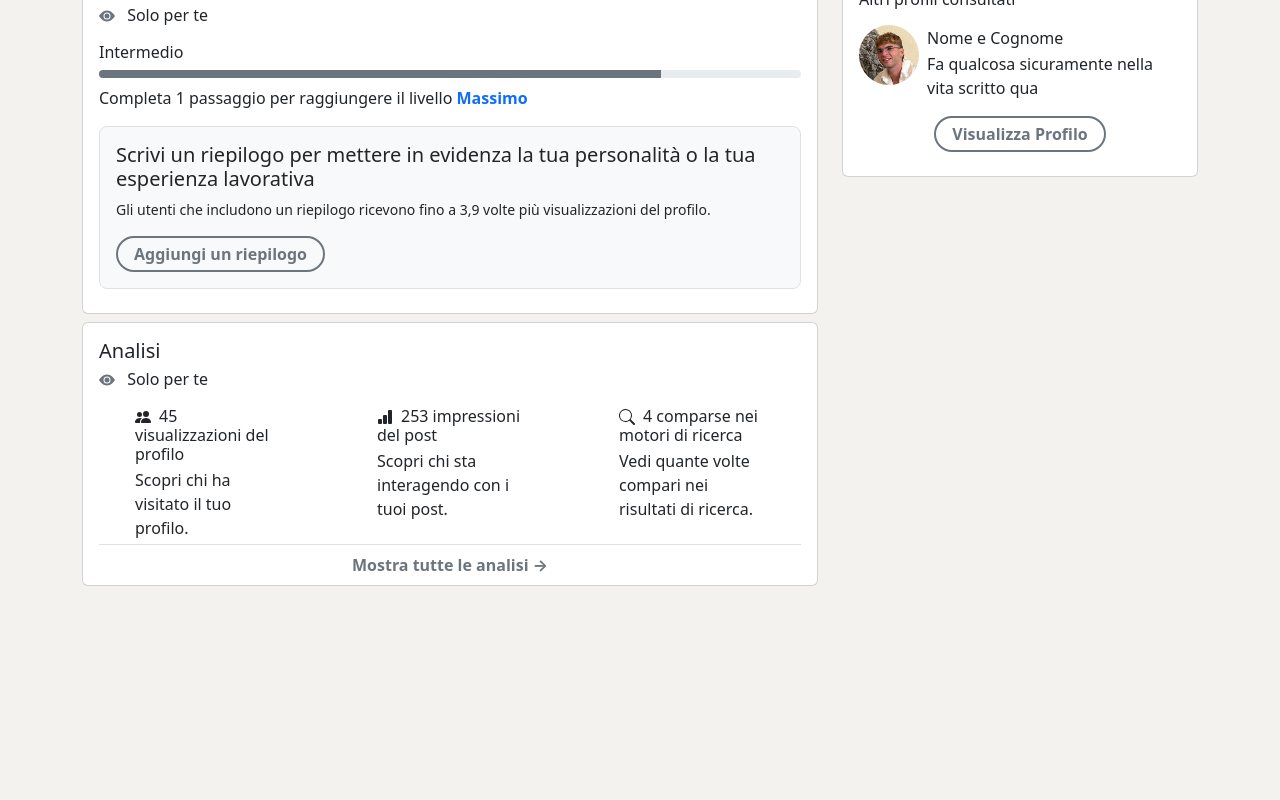
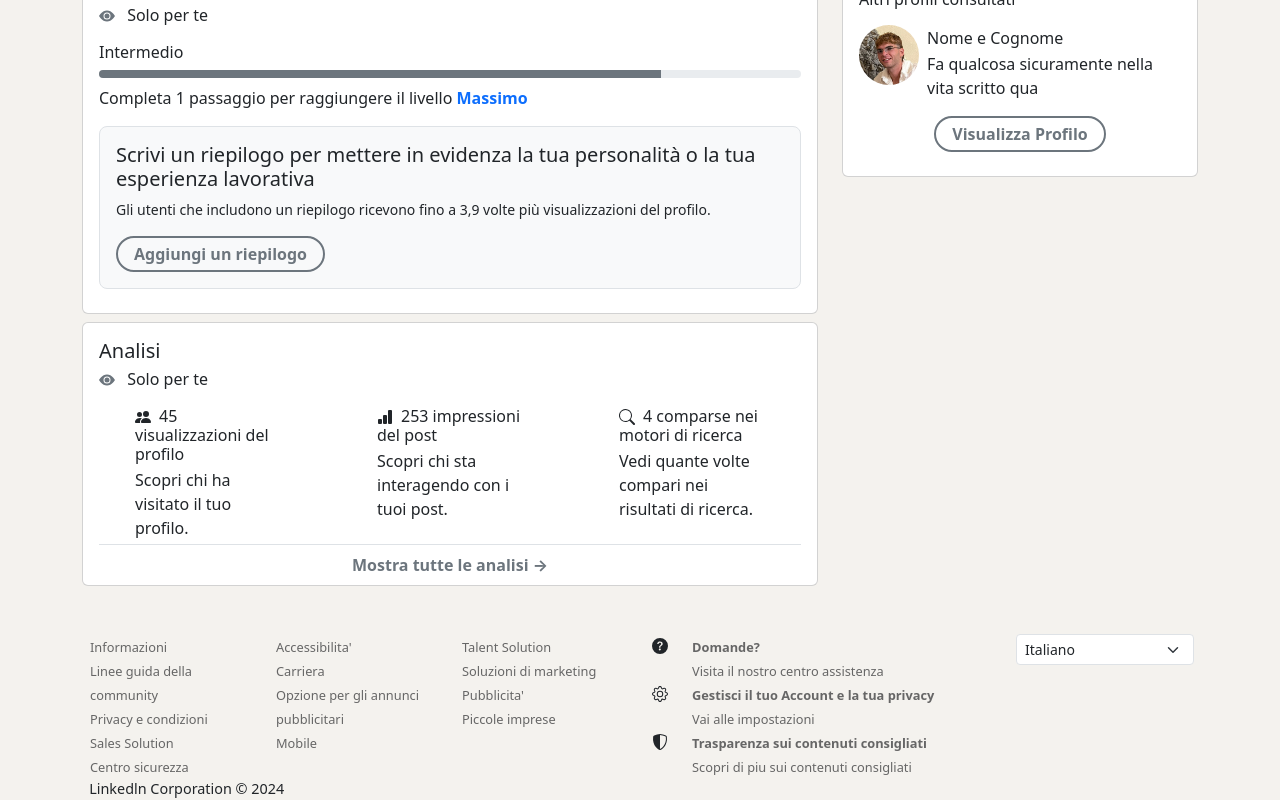
Before and after one commit to MelissaCanu/BW-LinkedIn, a React (Create React App) app: page / in a window 1280 px wide. Shown: the part 1206-2006 px from the top of the page. Before the commit the page ends 1792 px from the top, so only its background shows below. Built offline with nearby package versions, Linux system fonts and the light colour scheme; no server answers.

Commit message:
merge & push

```diff
--- a/src/App.jsx
+++ b/src/App.jsx
@@ -1,7 +1,7 @@
 import "bootstrap/dist/css/bootstrap.min.css";
 import Profile from "./components/Profile";
 
-import Rete from "./component/Rete";
+import Rete from "./components/Rete";
 
 function App() {
   return (
--- a/src/components/Profile.jsx
+++ b/src/components/Profile.jsx
@@ -1,12 +1,13 @@
 import { useEffect } from "react";
 import { useDispatch, useSelector } from "react-redux";
 import { Row, Col, Card, Container, Button, ProgressBar } from "react-bootstrap";
-import "../assets/profile.css";
+import "../assets/style/profile.css";
 import ProfilePic from "../profile.jpg";
 import ProfileBg from "../background.jpg";
 import Premium from "../premium.png";
 import { Pencil, EyeFill, PeopleFill, BarChartFill, Search } from "react-bootstrap-icons";
 import { fetchProfile } from "../redux/actions/profileAction";
+import FooterProfile from "./FooterProfile";
 
 const Profile = () => {
   const dispatch = useDispatch();
@@ -211,6 +212,7 @@ const Profile = () => {
             </Card>
           </Col>
         </Row>
+        <FooterProfile />
       </Container>
     </>
   );
```
Also changed, not shown: src/assets/style/profile.css (renamed from src/assets/profile.css), src/components/FooterProfile.jsx (renamed from src/component/FooterProfile.jsx), src/components/Rete.jsx (renamed from src/component/Rete.jsx), src/components/ReteAmici.jsx (renamed from src/component/ReteAmici.jsx), src/components/SidebarFooter.jsx (renamed from src/component/SidebarFooter.jsx), src/components/SidebarRete.jsx (renamed from src/component/SidebarRete.jsx).
